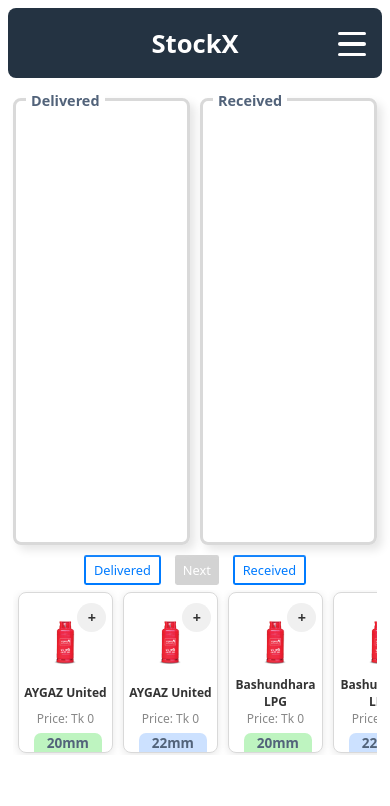
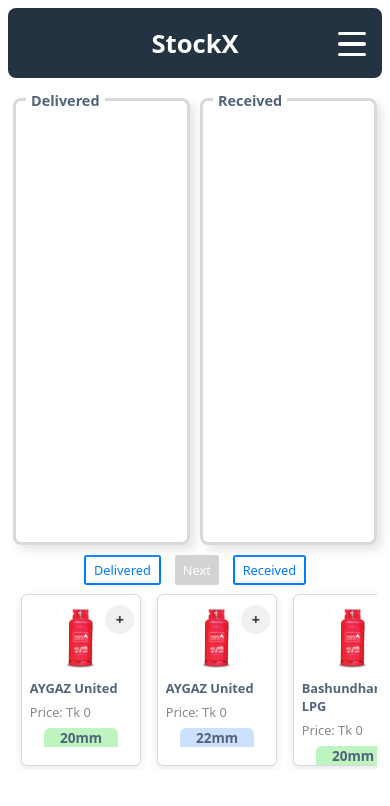
Before and after one commit to shahriar-sakib-khan/StockX-0, a React (Vite) app: page /exchange in a window 390 px wide. Shown: the top 806 px of the page. Built offline with nearby package versions, Linux system fonts and the light colour scheme.

Commit message:
Fix the exchange page cards

```diff
--- a/src/components/Exchange/Card.jsx
+++ b/src/components/Exchange/Card.jsx
@@ -16,8 +16,8 @@ function Card({ name, type, picture, price, stock, activeSection, onAdd }) {
 
       <img src={picture} alt={name} className={styles.image} />
       <h3 className={styles.name}>{name}</h3>
+      <p className={styles.price}>Price: Tk {price}</p>
       <span className={styles.type}>{type}</span>
-      <p className={styles.price}>Price: Tk {price}</p>
     </div>
   );
 }
--- a/src/components/Exchange/Card.module.css
+++ b/src/components/Exchange/Card.module.css
@@ -1,17 +1,15 @@
 .card {
+  font-size: 1rem;
   display: flex;
   flex-direction: column;
   align-items: center;
-  justify-content: space-between;
   background-color: #fff;
-  padding-top: 30px;
-  margin: 5px 10px;
+  padding: 0;
+  margin: 0.3125em 0.625em;
   border: 1px solid hsl(0, 0%, 85%);
-  border-radius: 8px;
+  border-radius: 0.5em;
   box-shadow: 0 2px 8px hsla(0, 0%, 0%, 0.1);
-  width: 150px;
-  height: auto;
-  text-align: center;
+  width: 9.375em;
   transition: transform 0.1s ease, box-shadow 0.2s ease;
   position: relative;
 }
@@ -20,16 +18,48 @@
   transform: translateY(-2px);
 }
 
+.stockCount {
+  font-size: 0.875rem;
+  font-weight: 700;
+  color: hsl(215, 20%, 40%);
+  background-color: hsl(0, 0%, 95%);
+  border-top-left-radius: 0.4375em ;
+  padding: 0.3em;
+  align-self: flex-start;
+}
+
+.image {
+  margin-top: auto;
+  max-width: 60%;
+  border-radius: 0.25em;
+  padding-inline: 0;
+}
+
+.name {
+  padding-inline-start: 1em;
+  align-self: flex-start;
+}
+
+.name, .type {
+  font-size: 0.95rem;
+  font-weight: 600;
+  color: hsl(215, 20%, 40%);
+  margin: 0;
+}
+
+.price {
+  font-size: 0.95rem;
+  color: #888;
+  align-self: flex-start;
+  padding-inline-start: 1em;
+  margin-block: 0.5em;
+}
+
 .type{
-  /* border: 2px solid hsla(0, 0%, 0%, 0.1); */
-  color: hsl(215, 20%, 40%);
-  border-top-left-radius: 7px;
-  border-top-right-radius: 7px;
-  padding-inline: 0.9375em;
-  position: absolute;
-  font-weight: 600;
-  bottom: 0;
-  left: 26%;
+  border-top-left-radius: 0.4375em;
+  border-top-right-radius: 0.4375em;
+  padding-inline: 1.2em;
+  margin-block: 0;
 }
 
 .type-20mm .type{
@@ -37,39 +67,6 @@
 }
 .type-22mm .type{
   background-color: hsl(215, 100%, 90%);
-}
-
-.stockCount {
-  /* background-color: hsl(120, 50%, 60%);
-  color: white; */
-  font-weight: bold;
-  color: hsl(215, 20%, 40%);
-  background-color: hsl(0, 0%, 95%);
-  border-top-left-radius: 7px ;
-  padding: 0.3125em;
-  font-size: 0.875rem;
-  position: absolute;
-  top: 0px;
-  left: 0px;
-}
-
-.image {
-  max-width: 65%;
-  height: auto;
-  margin-block: 0;
-}
-
-.name {
-  font-size: 0.95rem;
-  font-weight: 600;
-  color: #333;
-  margin-bottom: 0;
-}
-
-.price {
-  font-size: 0.95rem;
-  color: #888;
-  margin-bottom: 25px;
 }
 
 .plusBtn {
@@ -133,26 +130,17 @@
 }
 
 @media (max-width: 680px) {
-  .card {
-    width: 95px;
-    padding-top: 7px;
-    margin: 2px 5px;
+  .card, .stockCount {
+    font-size: 0.8rem;
   }
 
-  .stockCount {
-    font-size: 0.7rem;
+  .name, .price {
+    font-size: 0.8rem;
+    padding-inline-start: 0.6em;
   }
 
   .image {
-    max-width: 55%;
-    margin-block: 1rem 0.5rem;
-  }
-
-  .name {
-    font-size: 0.75rem;
-    font-weight: 600;
-    color: #333;
-    margin-block: 0;
+    margin-block: 0.5em;
   }
 
   .plusBtn {
@@ -161,13 +149,7 @@
     font-size: 0.9rem;
   }
 
-  .price {
-    font-size: 0.75rem;
-    margin-top: 0;
-  }
-
   .type {
-    left: 16%;
     font-size: 0.85rem;
   }
 }
--- a/src/components/Exchange/Exchange.jsx
+++ b/src/components/Exchange/Exchange.jsx
@@ -260,14 +260,22 @@ const Exchange = () => {
       </div>
 
       <div className={styles.buttonContainer}>
-        <Button variant="outline" className={styles.deliveredBtn}>Delivered</Button>
+        <Button
+          variant="outline"
+          className={styles.deliveredBtn}
+          onClick={() => handleSelectSection("delivered")}
+        >Delivered</Button>
         <Button
           className={styles.nextBtn}
           onClick={() => handleNext(isNextDisabled)}
           disabled={isNextDisabled}
           data-tool-tip={isNextDisabled ? "Add items to proceed" : ""}
         >Next</Button>
-        <Button variant="outline" className={styles.receivedBtn}>Received</Button>
+        <Button
+          variant="outline"
+          className={styles.receivedBtn}
+          onClick={() => handleSelectSection("received")}
+        >Received</Button>
       </div>
 
       <div className={styles.bottomScrollable}>
@@ -290,7 +298,6 @@ const Exchange = () => {
           ))
         )}
       </div>
-
     </div>
   );
 };
--- a/src/components/Inventory/Card.module.css
+++ b/src/components/Inventory/Card.module.css
@@ -51,6 +51,7 @@
   color: #888;
   align-self: flex-start;
   padding-inline: 1.5em;
+  margin-block: 0.5em;
 }
 
 .controls {
```
